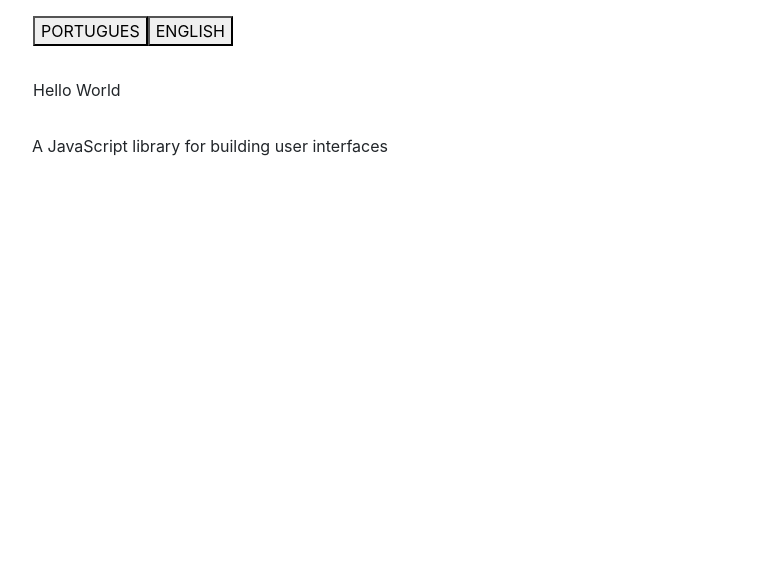
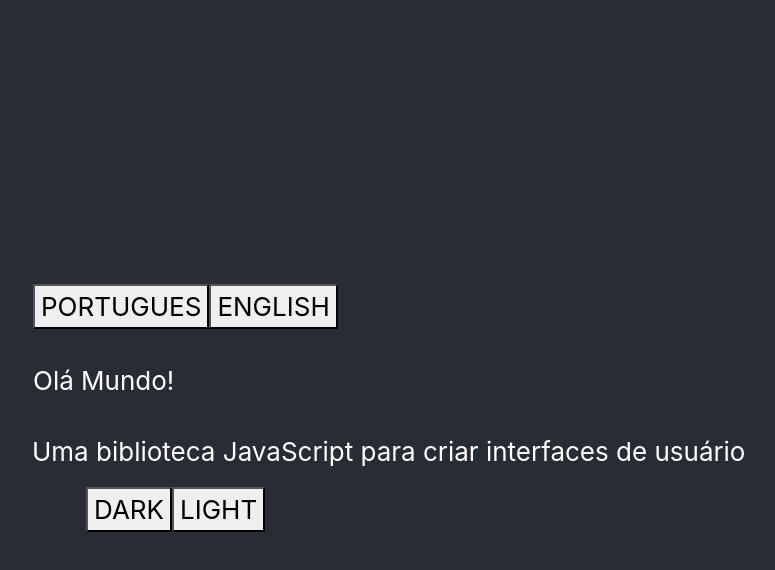
Before and after one commit to wwwbrunagon/front-end, a React (Create React App) app: page / in a window 1280 px wide. Shown: the top 570 px of the page, without its empty margins (53-828 px from the left). Built offline with nearby package versions, Linux system fonts and the light colour scheme.

Commit message:
implementing themes

```diff
--- a/src/App.js
+++ b/src/App.js
@@ -2,28 +2,39 @@
 import React, { useState }from 'react';
 import { I18nProvider, LOCALES} from './i18n/';
 import translate from './i18n/translate';
+import { Header } from './styles';
+import {ThemeProvider} from 'styled-components';
+import THEMES from './constants/themes';
+import {getTheme} from "./getTheme";
 
 
 
 function App() {
-  const[locale, setLocale] = useState(LOCALES.ENGLISH);
+  const[locale, setLocale] = useState(LOCALES.PORTUGUESE);
+  const [themeName, setThemeName] = useState(THEMES.DARK)
   return (
-    <>
+    <ThemeProvider theme={getTheme(themeName)}>
+    <Header>
     <I18nProvider locale={locale}>
       <div className="container p-3">
-      <button onClick={() => setLocale(LOCALES.ENGLISH)}>PORTUGUES</button>
-      <button onClick={() => setLocale(LOCALES.PORTUGUESE)}>ENGLISH</button>
+      <button onClick={() => setLocale(LOCALES.PORTUGUESE)}>PORTUGUES</button>
+      <button onClick={() => setLocale(LOCALES.ENGLISH)}>ENGLISH</button>
       </div>
-      <div className="container  p-3">
+      <div className="container p-3">
         {translate("hello")}
       </div>
-
-      <div className="container mt-3" >
+      <div className="container m-3" >
         {translate('edit', {path:'JavaScript'})}
       </div>
     </I18nProvider>
+    <div className="container align-self-start mr-3">
+      <button onClick={() => setThemeName(THEMES.DARK)}>DARK</button>
+      <button onClick={() => setThemeName(THEMES.LIGHT)}>LIGHT</button>
+    </div>
 
-    </>
+    </Header>
+    </ThemeProvider>
+
   );
 }
 
--- /dev/null
+++ b/src/constants/themes.js
@@ -0,0 +1,7 @@
+const THEMES = {
+    DARK:'dark',
+    LIGHT: 'light',
+    BASIC: 'basic',
+}
+
+export default THEMES;
--- /dev/null
+++ b/src/getTheme.js
@@ -0,0 +1,13 @@
+
+import { DARK, LIGHT, BASIC } from './themes/';
+import THEMES from "./constants/themes";
+
+
+export const getTheme = themeName => {
+  switch (themeName) {
+    case THEMES.DARK: return DARK;
+    case THEMES.LIGHT: return LIGHT;
+    default: return BASIC
+  }
+
+};
--- /dev/null
+++ b/src/i18n/context/defaultContext.js
@@ -0,0 +1,5 @@
+export default{
+    themeName:'',
+    siteLang: '',
+    name: 'Bruna Gonçalves e Michael Pacheco'
+}
--- a/src/index.js
+++ b/src/index.js
@@ -1,12 +1,8 @@
-import React, { Suspense } from 'react';
+import React from 'react';
 import ReactDOM from 'react-dom';
 import App from './App';
 // eslint-disable-next-line
 import Bootstrap from 'bootstrap/dist/css/bootstrap.css';
 
 
-ReactDOM.render(
-    <Suspense fallback={(<div>Loading</div>)}>
-        <App />
-    </Suspense>
-    , document.getElementById('root'));
+ReactDOM.render(<App />, document.getElementById('root'));
--- /dev/null
+++ b/src/styles.js
@@ -0,0 +1,16 @@
+import styled from 'styled-components';
+
+export const Header = styled.div`
+	background-color: ${props => props.theme.background};
+  min-height: 100vh;
+  display: flex;
+  flex-direction: column;
+  align-items: center;
+  justify-content: center;
+  font-size: calc(10px + 2vmin);
+  color: ${props => props.theme.color};
+`;
+
+export const AppLink = styled.a`
+	color: ${props => props.theme.linkColor};
+`;
--- /dev/null
+++ b/src/themes/basic.js
@@ -0,0 +1,5 @@
+export default {
+    background: '#f5f5f7',
+      color: '#111',
+      linkColor: '#61dafb',
+  };
--- /dev/null
+++ b/src/themes/dark.js
@@ -0,0 +1,7 @@
+import BASIC from "./basic";
+
+export default {
+  ...BASIC,
+  background: '#282c34',
+  color: '#fff',
+};
--- /dev/null
+++ b/src/themes/index.js
@@ -0,0 +1,7 @@
+import LIGHT from './light';
+import BASIC from './basic';
+import DARK from './dark';
+
+export {
+  LIGHT, DARK, BASIC,
+}
--- /dev/null
+++ b/src/themes/light.js
@@ -0,0 +1,5 @@
+import BASIC from "./basic";
+
+export default {
+  ...BASIC,
+};
```
Also changed, not shown: src/i18n/context/index.js (added).
